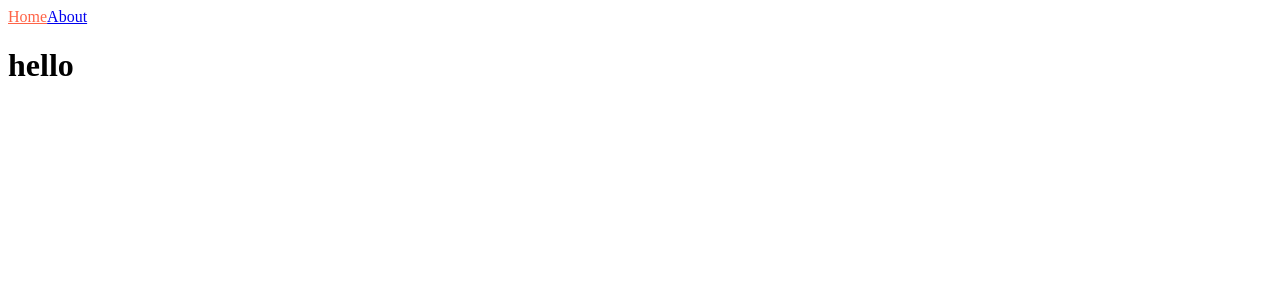
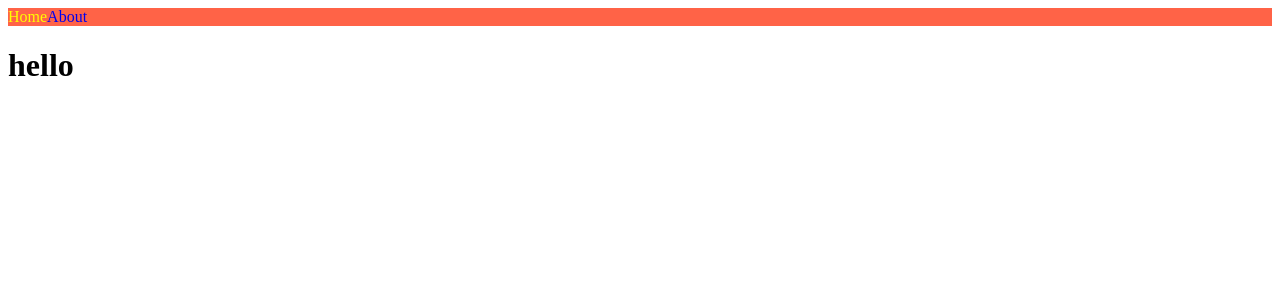
Before and after one commit to suhyeon0921/nextjs-intro, a Next.js app: page / in a window 1280 px wide. Shown: the top 300 px of the page. Built offline with nearby package versions, Linux system fonts and the light colour scheme.

Commit message:
#1.5 Styles JSX

```diff
--- a/components/NavBar.js
+++ b/components/NavBar.js
@@ -1,29 +1,29 @@
 import Link from 'next/link';
 import { useRouter } from 'next/router';
-import styles from './NavBar.module.css';
 
 export default function NavBar() {
   const router = useRouter();
 
   return (
     <nav>
-      <Link
-        className={`${styles.Link} ${
-          router.pathname === '/' ? styles.active : ''
-        }`}
-        href='/'
-      >
-        Home
+      <Link href='/' legacyBehavior>
+        <a className={router.pathname === '/' ? 'active' : ''}>Home</a>
       </Link>
-      <Link
-        className={[
-          styles.Link,
-          router.pathname === '/about' ? styles.active : '',
-        ].join(' ')}
-        href='/about'
-      >
-        About
+      <Link href='/about' legacyBehavior>
+        <a className={router.pathname === '/about' ? 'active' : ''}>About</a>
       </Link>
+      {/* jsx사용해서 이 스타일들은 오직 이 컴포넌트 내부로 범위 한정 */}
+      <style jsx>{`
+        nav {
+          background-color: tomato;
+        }
+        a {
+          text-decoration: none;
+        }
+        .active {
+          color: yellow;
+        }
+      `}</style>
     </nav>
   );
 }
--- a/components/NavBar.module.css
+++ /dev/null
@@ -1,7 +0,0 @@
-.link {
-  text-decoration: none;
-}
-
-.active {
-  color: tomato;
-}
--- a/pages/index.js
+++ b/pages/index.js
@@ -5,6 +5,11 @@
     <div>
       <NavBar />
       <h1>hello</h1>
+      <style jsx>{`
+        a {
+          color: blue;
+        }
+      `}</style>
     </div>
   );
 }
```
